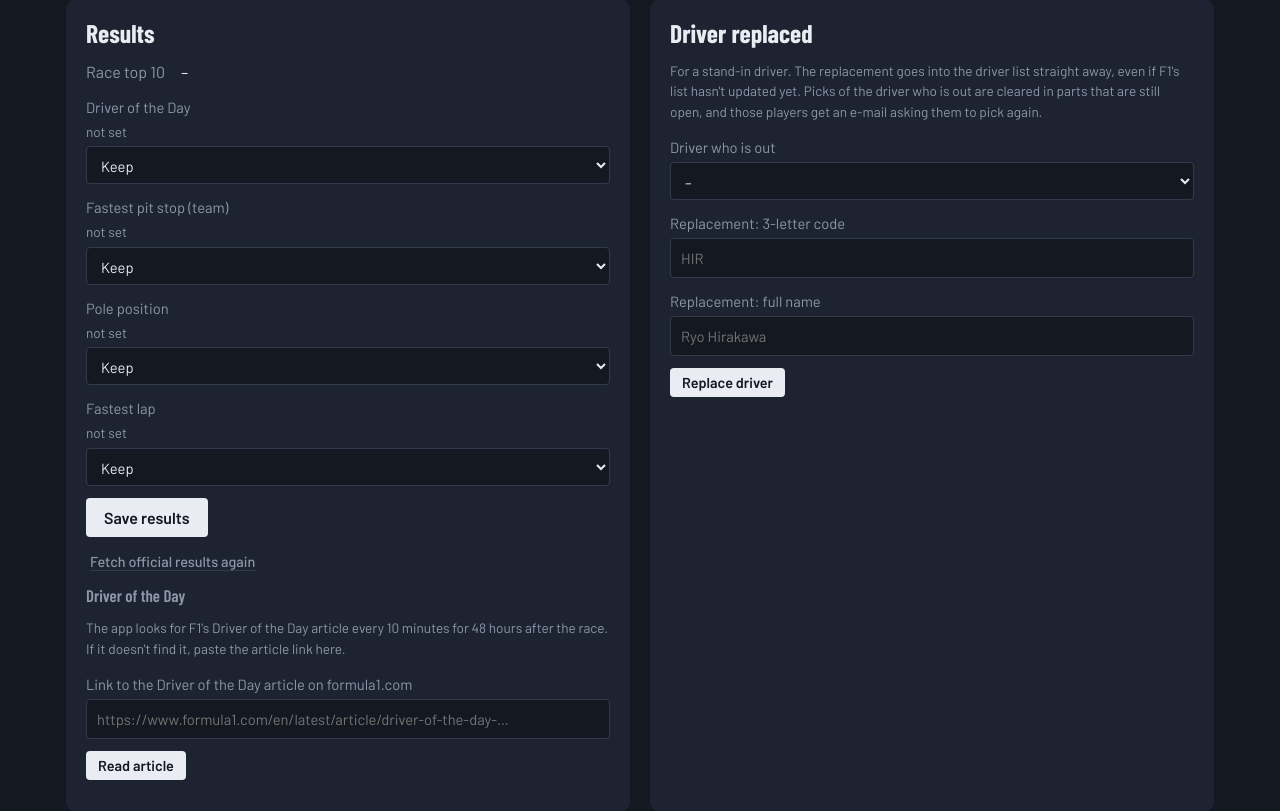
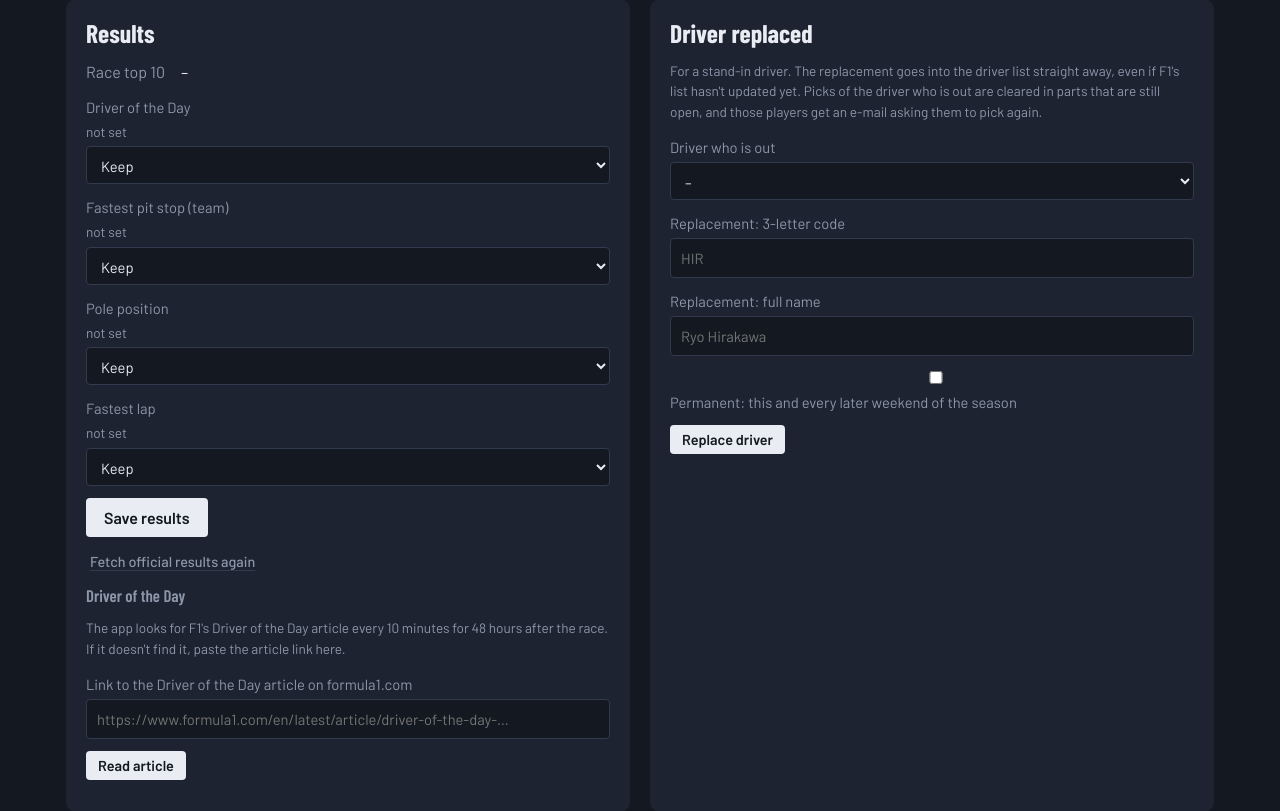
Before and after one commit to MartijnB1978/paddock-club-addon, a FastAPI app: template f1_paddock_club/app/f1pool/templates/admin_event.html in a window 1280 px wide. Shown: the part 162-973 px from the top of the page. Run offline with FastAPI, Linux system fonts and the light colour scheme; the template is opened without the code that fills it, so the values that code supplies are empty; parts of the project's set-up code (start-up, migrations or seed data) failed here and were passed over.

Commit message:
Permanent driver replacement; Hirakawa (HIR) replaces Ocon (OCO) from the next 2026 weekend on
- perm_swaps table: a replacement for this and every later weekend of the season
- admin 'Driver replaced' gets a Permanent option (and Undo)
- copied driver lists for future weekends keep swaps applied
- one-off seed: OCO -> HIR from the next race; open OCO picks cleared, players e-mailed

```diff
--- a/f1_paddock_club/app/f1pool/engine.py
+++ b/f1_paddock_club/app/f1pool/engine.py
@@ -347,12 +347,8 @@ class Engine:
         self.bump()
 
     def copy_previous_entrants(self, ev):
-        prev = db.q1("SELECT e.id FROM events e WHERE EXISTS(SELECT 1 FROM entrants x WHERE x.event_id=e.id) "
-                     "AND (e.year<? OR (e.year=? AND e.round<?)) ORDER BY e.year DESC, e.round DESC LIMIT 1",
-                     ev["year"], ev["year"], ev["round"])
-        if prev:
-            db.ex("INSERT OR IGNORE INTO entrants SELECT ?, number, tla, name, team, colour, headshot "
-                  "FROM entrants WHERE event_id=?", ev["id"], prev["id"])
+        with db.tx() as c:
+            db.copy_previous_entrants(c, ev)
 
     # ------------------------------------------------------------ logos
     def resolve_logos(self, year):
--- a/f1_paddock_club/app/f1pool/main.py
+++ b/f1_paddock_club/app/f1pool/main.py
@@ -81,6 +81,10 @@ def _startup():
     if os.environ.get("BASE_URL") and not db.setting("base_url"):
         db.set_setting("base_url", os.environ["BASE_URL"].rstrip("/"))
     bootstrap_admin()
+    try:
+        seed_perm_swaps()
+    except Exception:  # noqa: BLE001
+        log.exception("could not apply season driver changes")
     if os.environ.get("F1POOL_NO_ENGINE") != "1":
         engine.start()
 
@@ -227,6 +231,73 @@ def driver_map(year):
                   "ORDER BY e.round", year):
         out[r["tla"]] = dict(r)
     return out
+
+
+def replace_driver(ev, out_tla, in_tla, in_name, permanent=False):
+    """Put in_tla in place of out_tla for this weekend (or this and every later weekend of the season),
+    clear the outgoing driver's picks in parts that are still open, and e-mail those players."""
+    out = db.q1("SELECT name FROM entrants WHERE event_id=? AND tla=?", ev["id"], out_tla) \
+        or db.q1("SELECT x.name FROM entrants x JOIN events e ON e.id=x.event_id WHERE e.year=? AND x.tla=? "
+                 "ORDER BY e.round DESC LIMIT 1", ev["year"], out_tla)
+    out_name = out["name"] if out else out_tla
+    stamp = db.iso(db.now_utc())
+    with db.tx() as c:
+        if permanent:
+            c.execute("INSERT OR REPLACE INTO perm_swaps VALUES(?,?,?,?,?,?)",
+                      (ev["year"], ev["round"], out_tla, in_tla, in_name, stamp))
+            evs = c.execute("SELECT * FROM events WHERE year=? AND round>=? AND frozen=0 AND imported=0 "
+                            "AND cancelled=0 ORDER BY round", (ev["year"], ev["round"])).fetchall()
+        else:
+            c.execute("INSERT OR REPLACE INTO driver_swaps VALUES(?,?,?,?,?)",
+                      (ev["id"], out_tla, in_tla, in_name, stamp))
+            evs = [ev]
+        for e in evs:
+            if not c.execute("SELECT 1 FROM entrants WHERE event_id=?", (e["id"],)).fetchone():
+                db.copy_previous_entrants(c, e)
+            db.apply_driver_swaps(c, e["id"])
+    hit = defaultdict(list)     # user_id -> [(event, part label)]
+    for e in evs:
+        open_fields = [f for f in scoring.fields_for_event(e) if f != "fp" and not is_locked(e["id"], f)]
+        if not open_fields:
+            continue
+        ph = ",".join("?" * len(open_fields))
+        for r in db.q(f"SELECT DISTINCT user_id, field FROM predictions WHERE event_id=? AND value=? "
+                      f"AND field IN ({ph})", e["id"], out_tla, *open_fields):
+            hit[r["user_id"]].append((e, scoring.LABELS[r["field"]]))
+        db.ex(f"DELETE FROM predictions WHERE event_id=? AND value=? AND field IN ({ph})",
+              e["id"], out_tla, *open_fields)
+    when = "from now on" if permanent else f"at the {ev['name']}"
+    names, mailed = [], 0
+    for uid, parts in hit.items():
+        usr = db.q1("SELECT * FROM users WHERE id=?", uid)
+        if not usr:
+            continue
+        names.append(usr["name"])
+        lines = [f"{e['name']}: {lab}" if permanent else lab for e, lab in parts]
+        links = sorted({f"{mailer.base_url()}/predict/{e['id']}" for e, _ in parts})
+        if usr["active"] and usr["email"] and mailer.send(
+                usr["email"], f"{out_name} is out, please pick again",
+                f"Hi {usr['name']},\n\n{in_name} replaces {out_name} {when}. "
+                f"You had picked {out_name} for:\n- " + "\n- ".join(lines)
+                + "\n\nThat pick has been cleared. Please choose again before the deadline:\n"
+                + "\n".join(links) + "\n\nPaddock Club Reeuwijk"):
+            mailed += 1
+    db.logmsg("info", f"{in_name} ({in_tla}) replaces {out_name} ({out_tla}) {when}"
+                      f"{' (from ' + ev['name'] + ')' if permanent else ''}; "
+                      f"picks cleared for {', '.join(sorted(names)) or 'nobody'}")
+    return out_name, names, mailed
+
+
+def seed_perm_swaps():
+    """One-off season changes pushed with an update (each runs once)."""
+    for year, out_tla, in_tla, in_name in [(2026, "OCO", "HIR", "Ryo Hirakawa")]:
+        key = f"perm_swap_{year}_{out_tla}_{in_tla}"
+        if db.setting(key):
+            continue
+        ev = next_event(year)
+        if ev and ev["year"] == year:
+            replace_driver(ev, out_tla, in_tla, in_name, permanent=True)
+        db.set_setting(key, db.iso(db.now_utc()))
 
 
 def team_map(year):
@@ -959,6 +1030,7 @@ def admin_event(request: Request, event_id: int):
                   votes=db.q("SELECT * FROM dotd_votes WHERE event_id=? ORDER BY rank", event_id),
                   entries=None if ev["imported"] else entry_status(ev), year=ev["year"],
                   swaps=db.q("SELECT * FROM driver_swaps WHERE event_id=?", event_id),
+                  perm_swaps=db.q("SELECT * FROM perm_swaps WHERE year=? AND from_round<=?", ev["year"], ev["round"]),
                   season_drivers=sorted(driver_map(ev["year"]).values(), key=lambda d: d["name"]))
 
 
@@ -1021,45 +1093,17 @@ async def admin_event_save(request: Request, event_id: int):
         if not out_tla or len(in_tla) != 3 or not in_tla.isalpha() or not in_name or in_tla == out_tla:
             flash(request, "Choose the driver who is out, and enter the replacement's 3-letter code and name.", "err")
             return redirect(f"/admin/event/{event_id}")
-        out = db.q1("SELECT name FROM entrants WHERE event_id=? AND tla=?", event_id, out_tla)
-        out_name = out["name"] if out else out_tla
-        with db.tx() as c:
-            c.execute("INSERT OR REPLACE INTO driver_swaps VALUES(?,?,?,?,?)",
-                      (event_id, out_tla, in_tla, in_name, db.iso(db.now_utc())))
-            db.apply_driver_swaps(c, event_id)
-        # clear picks of the outgoing driver in parts that are still open, and tell those players
-        open_fields = [f for f in scoring.fields_for_event(ev) if f != "fp" and not is_locked(event_id, f)]
-        hit = defaultdict(list)
-        if open_fields:
-            ph = ",".join("?" * len(open_fields))
-            for r in db.q(f"SELECT DISTINCT user_id, field FROM predictions WHERE event_id=? AND value=? "
-                          f"AND field IN ({ph})", event_id, out_tla, *open_fields):
-                hit[r["user_id"]].append(scoring.LABELS[r["field"]])
-            db.ex(f"DELETE FROM predictions WHERE event_id=? AND value=? AND field IN ({ph})",
-                  event_id, out_tla, *open_fields)
-        link = f"{mailer.base_url()}/predict/{event_id}"
-        names, mailed = [], 0
-        for uid, parts in hit.items():
-            usr = db.q1("SELECT * FROM users WHERE id=?", uid)
-            if not usr:
-                continue
-            names.append(usr["name"])
-            if usr["active"] and usr["email"] and mailer.send(
-                    usr["email"], f"{ev['name']}: {out_name} is out, please pick again",
-                    f"Hi {usr['name']},\n\n{in_name} replaces {out_name} at the {ev['name']}. "
-                    f"You had picked {out_name} for:\n- " + "\n- ".join(parts)
-                    + f"\n\nThat pick has been cleared. Please choose again before the deadline:\n{link}"
-                    "\n\nPaddock Club Reeuwijk"):
-                mailed += 1
-        db.logmsg("info", f"{ev['name']}: {in_name} ({in_tla}) replaces {out_name} ({out_tla}); "
-                          f"picks cleared for {', '.join(sorted(names)) or 'nobody'}")
-        flash(request, f"{in_name} replaces {out_name}. "
+        permanent = form.get("permanent") == "1"
+        out_name, names, mailed = replace_driver(ev, out_tla, in_tla, in_name, permanent)
+        flash(request, f"{in_name} replaces {out_name}" + (" for the rest of the season. " if permanent else ". ")
                        + (f"Picks cleared for {', '.join(sorted(names))}; {mailed} e-mailed." if names
                           else "Nobody had picked them in an open part."))
     elif action == "unswap":
+        out_tla = (form.get("out_tla") or "").upper()
         with db.tx() as c:
-            c.execute("DELETE FROM driver_swaps WHERE event_id=? AND out_tla=?",
-                      (event_id, (form.get("out_tla") or "").upper()))
+            c.execute("DELETE FROM driver_swaps WHERE event_id=? AND out_tla=?", (event_id, out_tla))
+            if form.get("permanent") == "1":
+                c.execute("DELETE FROM perm_swaps WHERE year=? AND out_tla=?", (ev["year"], out_tla))
         engine.force("entrants")
         flash(request, "Replacement removed; the driver list is reloaded from F1 shortly.")
     elif action == "refetch":
--- a/f1_paddock_club/app/f1pool/templates/admin_event.html
+++ b/f1_paddock_club/app/f1pool/templates/admin_event.html
@@ -54,11 +54,16 @@
   <p>{{ sw.in_name }} ({{ sw.in_tla }}) replaces {{ sw.out_tla }}
     <form method="post" class="inline"><input type="hidden" name="csrf" value="{{ csrf }}"><input type="hidden" name="out_tla" value="{{ sw.out_tla }}"><button class="linkbtn" name="action" value="unswap">Undo</button></form></p>
   {% endfor %}
+  {% for sw in perm_swaps %}
+  <p>{{ sw.in_name }} ({{ sw.in_tla }}) replaces {{ sw.out_tla }} for the rest of the season
+    <form method="post" class="inline"><input type="hidden" name="csrf" value="{{ csrf }}"><input type="hidden" name="out_tla" value="{{ sw.out_tla }}"><input type="hidden" name="permanent" value="1"><button class="linkbtn" name="action" value="unswap">Undo</button></form></p>
+  {% endfor %}
   <form method="post" class="stack" onsubmit="return confirm('Clear picks of the driver who is out and e-mail those players?');">
     <input type="hidden" name="csrf" value="{{ csrf }}"><input type="hidden" name="action" value="swap">
     <label>Driver who is out<select name="out_tla" required><option value="">–</option>{% for d in season_drivers %}<option value="{{ d.tla }}">{{ d.tla }}  {{ d.name }}</option>{% endfor %}</select></label>
     <label>Replacement: 3-letter code<input name="in_tla" maxlength="3" required placeholder="HIR" style="text-transform:uppercase"></label>
     <label>Replacement: full name<input name="in_name" required placeholder="Ryo Hirakawa"></label>
+    <label><input type="checkbox" name="permanent" value="1"> Permanent: this and every later weekend of the season</label>
     <button class="btn small">Replace driver</button>
   </form>
 </section>
--- a/f1_paddock_club/config.yaml
+++ b/f1_paddock_club/config.yaml
@@ -1,5 +1,5 @@
 name: Paddock Club F1
-version: "1.5.1"
+version: "1.5.2"
 slug: f1_paddock_club
 description: F1 prediction game with live standings, published through its own isolated Tailscale Funnel node
 url: https://github.com/MartijnB1978/paddock-club-addon
```
Also changed, not shown: f1_paddock_club/app/f1pool/db.py (+21 -1 lines).
